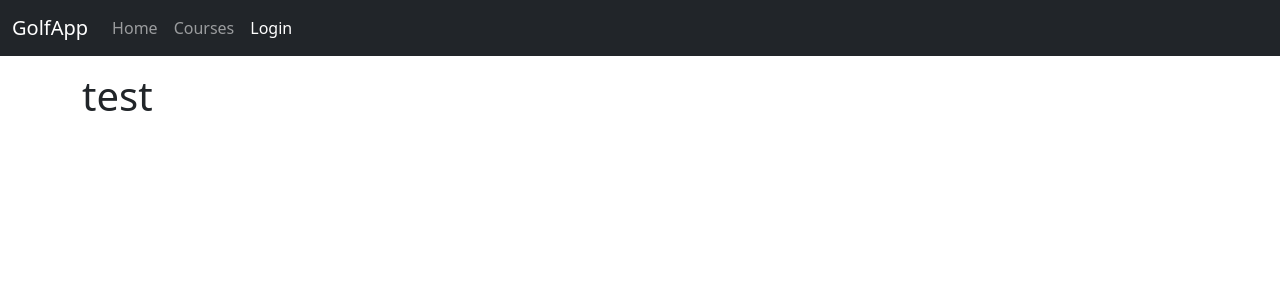
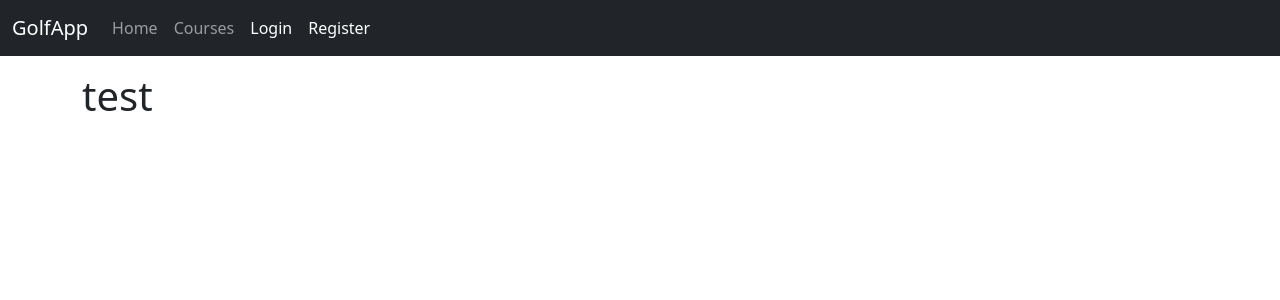
Before and after one commit to rlaneyjr/DjangoGolf, a Django app: template app/core/templates/core/index.html in a window 1280 px wide. Shown: the top 300 px of the page. Run offline with Django 4.2, Linux system fonts and the light colour scheme; the template is opened without the code that fills it, so the values that code supplies are empty.

Commit message:
[#7] Added registration link on base template

```diff
--- a/app/templates/base.html
+++ b/app/templates/base.html
@@ -36,6 +36,9 @@
                                 <li class="nav-item">
                                     <a class="nav-link text-white" href="{% url 'login' %}">Login</a>
                                 </li>
+                                <li class="nav-item">
+                                    <a class="nav-link text-white" href="{% url 'django_registration_register' %}">Register</a>
+                                </li>
                             {% endif %}
                         </ul>
                     </div>
```
